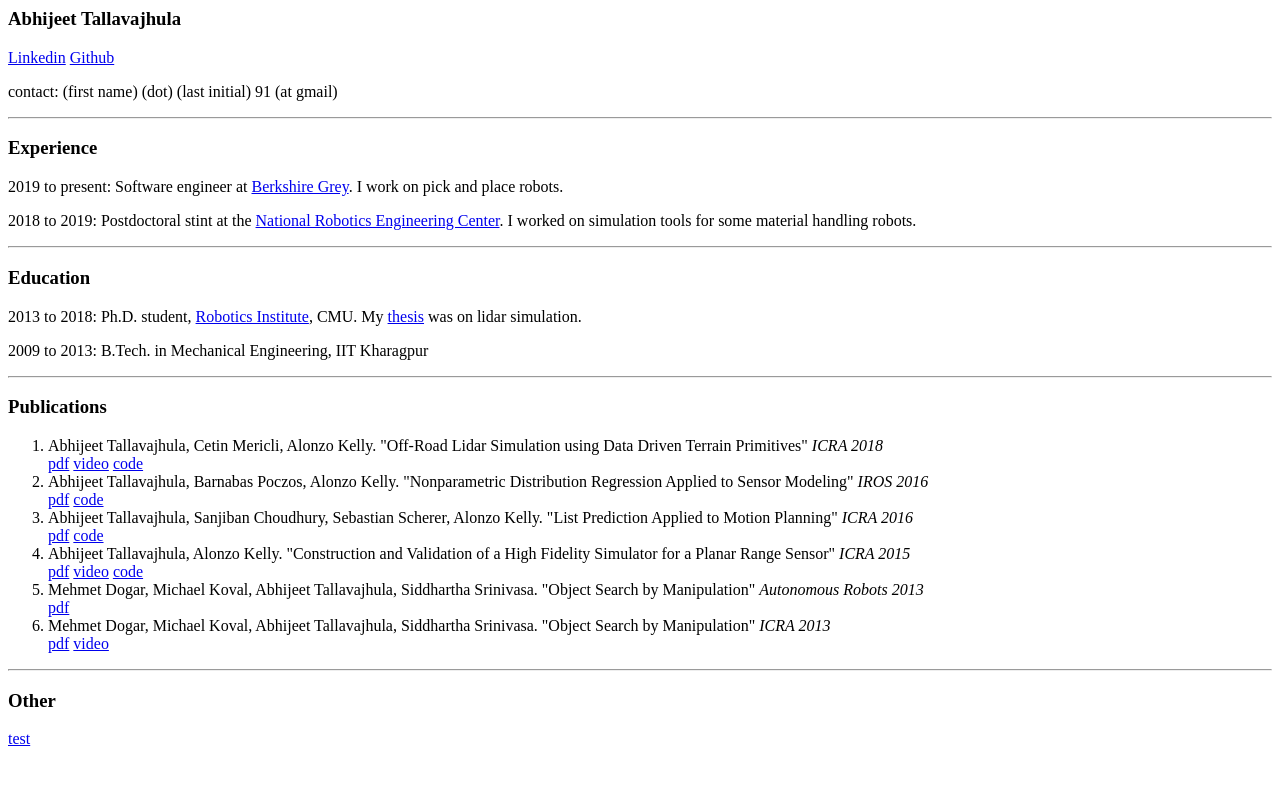
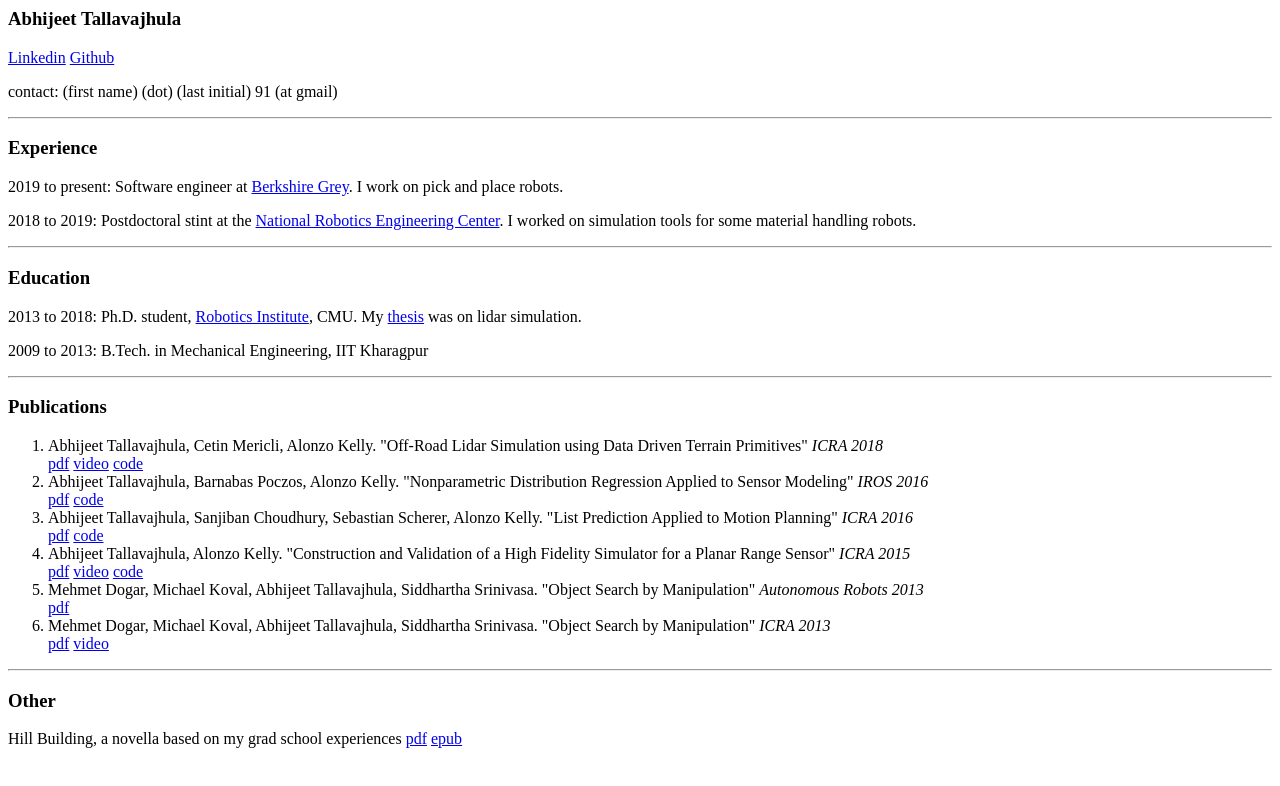
Before and after one commit to atallava/atallava.github.io, a plain HTML site: page index.html in a window 1280 px wide. Drawn offline with Linux system fonts and the light colour scheme.

Commit message:
index update

```diff
--- a/index.html
+++ b/index.html
@@ -43,7 +43,7 @@
 
     <hr>
     <h3>Other</h3>
-    <a href=https://github.com/atallava/atallava.github.io/blob/master/blank.pdf>test</a>
+    <p>Hill Building, a novella based on my grad school experiences <a href=https://github.com/atallava/atallava.github.io/blob/master/hill_building.pdf>pdf</a> <a href=https://github.com/atallava/atallava.github.io/blob/master/hill_building.epub>epub</a></p>
   </body>
 
 </html>
```
